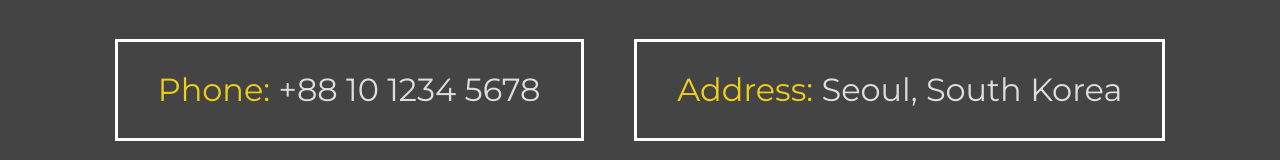
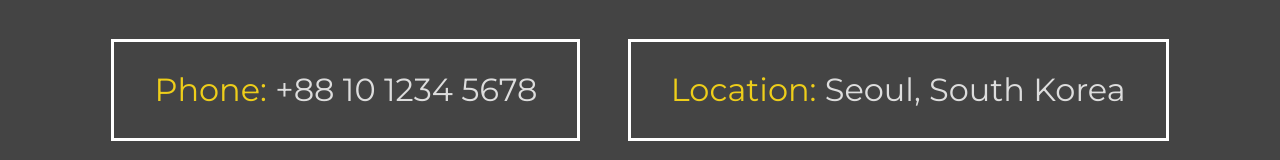
Before and after one commit to 920603/portfolio, a plain HTML site: page contact.html in a window 1280 px wide. Shown: the part 382-542 px from the top of the page. Drawn offline with Linux system fonts and the light colour scheme.

Commit message:
Update contact.html

```diff
--- a/contact.html
+++ b/contact.html
@@ -57,7 +57,7 @@
         +88 10 1234 5678
       </div>
       <div>
-        <span class="text-secondary">Address:</span>
+        <span class="text-secondary">Location:</span>
         Seoul, South Korea
       </div>
     </div>
```
